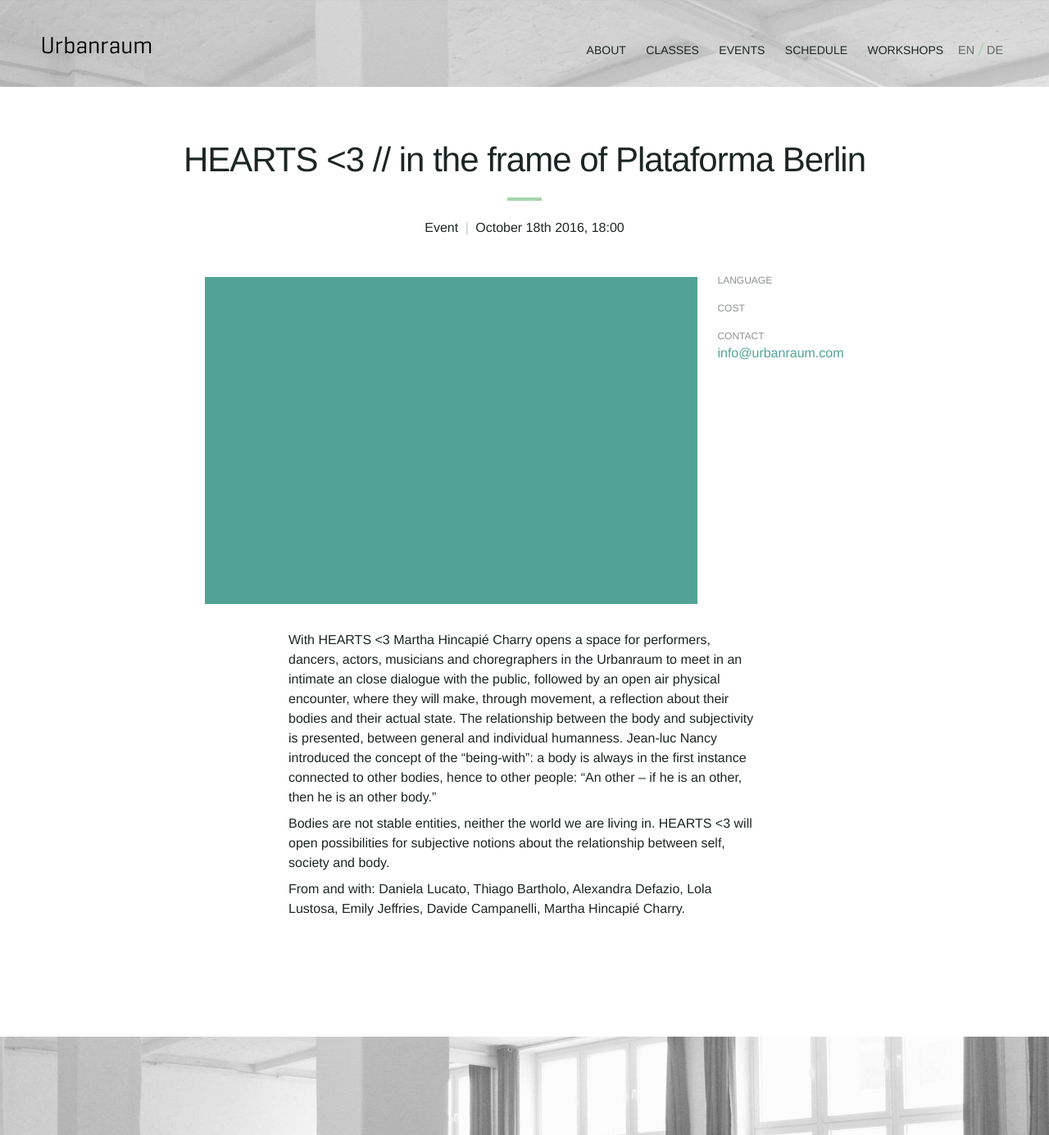
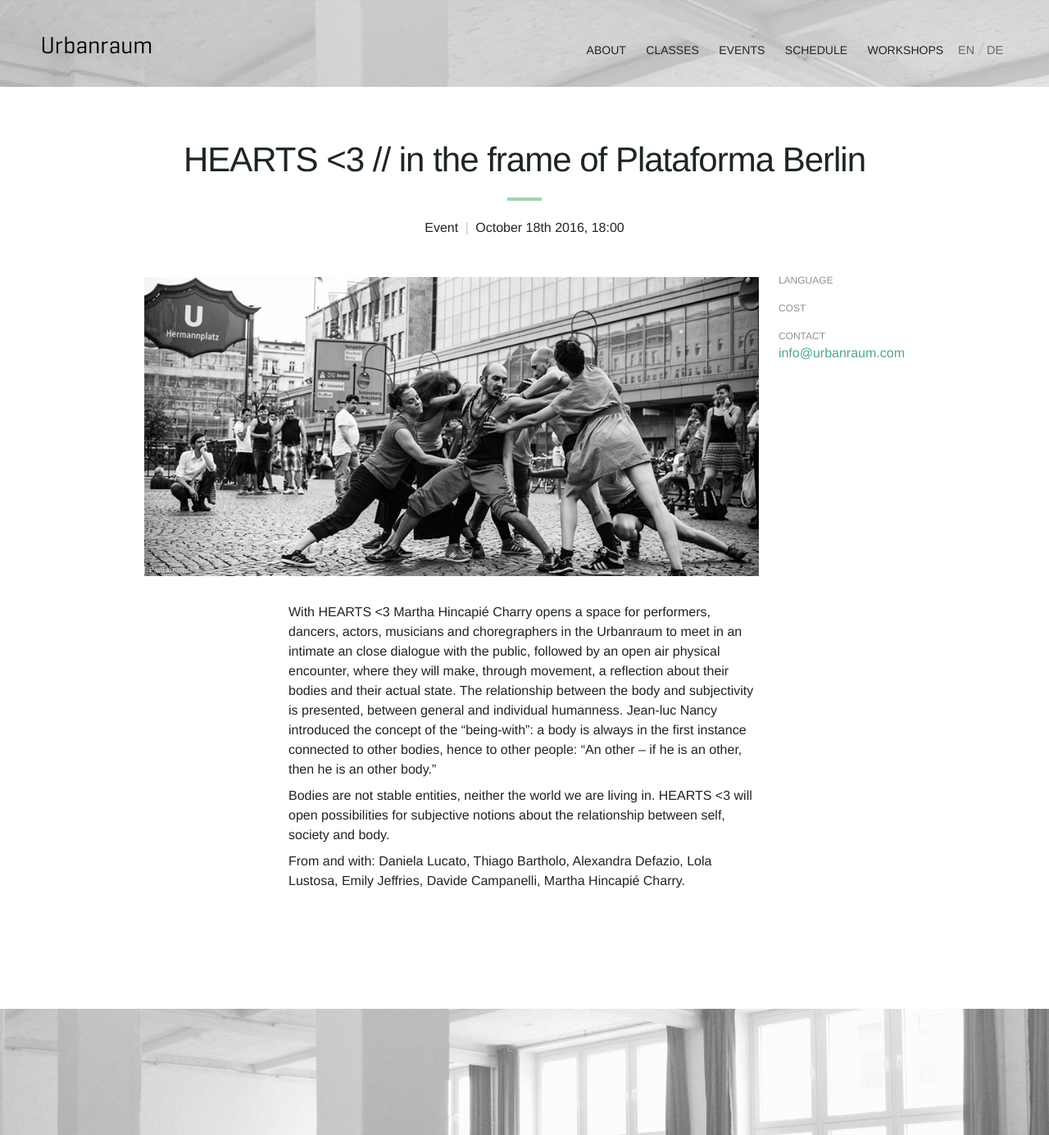
Before and after one commit to Kriesse/urbanraum, a Jekyll site: the page built from _events/2016-10-18.md, in a window 1280 px wide. Shown: the whole page at 82% size. Built offline with Jekyll 4.4.1, drawn with Linux system fonts in a browser that asks for light colours; nearby versions of some CDN libraries.

Commit message:
add hearts plataforma image, optimize images

```diff
--- a/_events/2016-10-18.md
+++ b/_events/2016-10-18.md
@@ -6,7 +6,7 @@ date_de: "18. Oktober 2016"
 
 time: "6:00pm"
 
-image:
+image: "event-hearts-plataforma.jpg"
 tags:
 
 title_en:  "HEARTS <3 // in the frame of Plataforma Berlin"
```
Also changed, not shown: img/class-kinderyoga.jpg, img/class-tanz-musik.jpg, img/event-hearts-plataforma.jpg (added), img/teacher-barbara-bausch.jpg.
